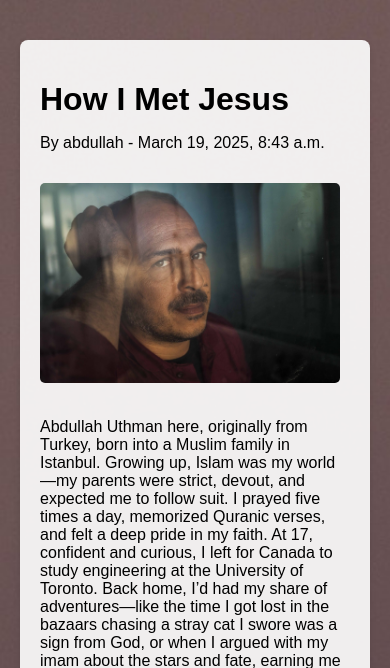
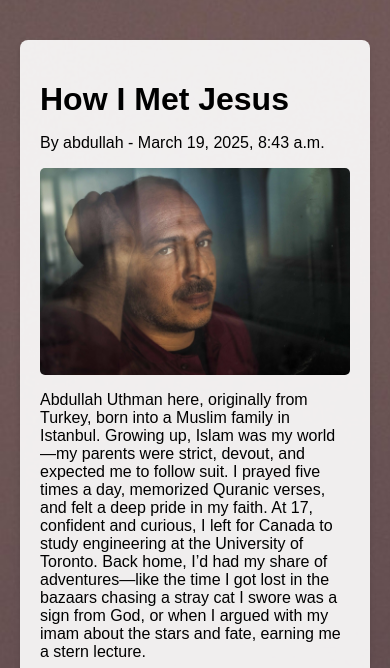
Before and after one commit to TranshumanistAJ/blogiverse, a Django app: page /blogs/post/1/ in a window 390 px wide. Shown: the part 40-708 px from the top of the page. Run offline with Django 5.2, Linux system fonts and the light colour scheme; data comes from the database, SQL or seed files in the repository; data that the repository does not hold is empty.

Commit message:
adjust the CSS in blog_detail.html and topic_list.html to make them responsive and with full-width

```diff
--- a/templates/blogs/blog_detail.html
+++ b/templates/blogs/blog_detail.html
@@ -22,12 +22,12 @@
             margin-bottom: 10px;
         }
         .post-container img {
-            max-width: 300px;
-            max-height: 450px;
-            width: auto;
-            height: auto;
+            width: 100%; /* Full width of container */
+            max-width: 800px; /* Matches post-container */
+            height: auto; /* Keeps aspect ratio */
             border-radius: 5px;
             margin: 15px 0;
+            display: block; /* Ensures no float issues */
         }
         .post-container a {
             color: #333;
@@ -58,7 +58,7 @@
         {% if post.photo %}
             <img src="{{ post.photo.url }}" alt="{{ post.author }}'s photo">
         {% endif %}
-        <div>{{ post.content|linebreaks }}</div> <!-- Changed from <p>{{ post.content }}</p> -->
+        <div>{{ post.content|linebreaks }}</div>
         {% if user.is_authenticated %}
             <p>Email: <a href="mailto:{{ post.author.email }}">{{ post.author.email }}</a></p>
         {% else %}
```
